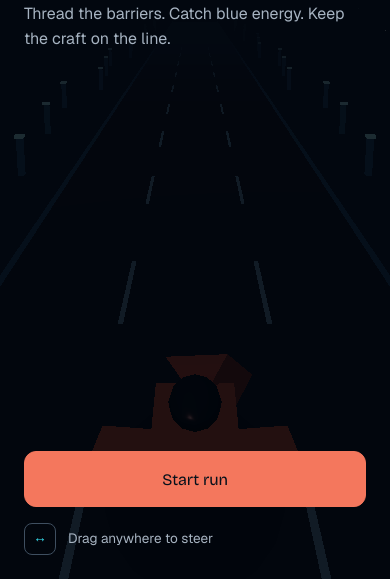
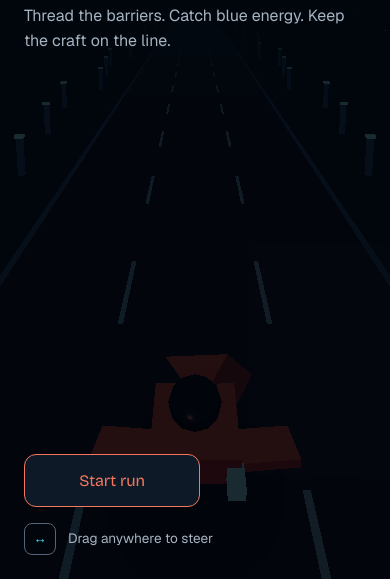
Before and after one commit to thomas-nicholson/driftline-game, a website built with Vite: page index.html in a window 390 px wide. Shown: the part 265-844 px from the top of the page. Built offline with nearby package versions, Linux system fonts and the light colour scheme; animation ran at ten frames a second.

Commit message:
Polish mobile visual system

```diff
--- a/src/main.js
+++ b/src/main.js
@@ -33,17 +33,27 @@ const ui = {
   lede: document.querySelector('.screen__lede'),
 };
 
+function readCssColour(tokenName) {
+  const context = document.createElement('canvas').getContext('2d', { willReadFrequently: true });
+  context.canvas.width = 1;
+  context.canvas.height = 1;
+  context.fillStyle = getComputedStyle(document.documentElement).getPropertyValue(tokenName).trim();
+  context.fillRect(0, 0, 1, 1);
+  const [red, green, blue] = context.getImageData(0, 0, 1, 1).data;
+  return (red << 16) | (green << 8) | blue;
+}
+
 const colours = {
-  sky: 0x0d1526,
-  fog: 0x111c31,
-  ground: 0x17253a,
-  groundEdge: 0x30465e,
-  marker: 0x58758d,
-  accent: 0xf27b5f,
-  energy: 0x65d4e8,
-  ink: 0xeef0e8,
-  hazard: 0xdc5964,
-  shadow: 0x07101f,
+  sky: readCssColour('--color-paper'),
+  fog: readCssColour('--color-paper-raised'),
+  ground: readCssColour('--color-paper-soft'),
+  groundEdge: readCssColour('--color-ground-edge'),
+  marker: readCssColour('--color-marker'),
+  accent: readCssColour('--color-accent'),
+  energy: readCssColour('--color-energy'),
+  ink: readCssColour('--color-ink'),
+  hazard: readCssColour('--color-error'),
+  shadow: readCssColour('--color-shadow'),
 };
 
 const reducedMotion = window.matchMedia('(prefers-reduced-motion: reduce)').matches;
--- a/src/style.css
+++ b/src/style.css
@@ -1,4 +1,4 @@
-/* Hallmark · genre: playful · surface: full-screen game · theme: Driftline · anchor hue: 250 */
+/* Hallmark · pre-emit critique: P5 H5 E5 S5 R5 V5 · genre: playful · macrostructure: Full-screen Game Surface · theme: Driftline · anchor hue: 250 · contrast: pass (46–50) · slop: pass (51–55) · mobile: pass (36, 59, 61–69) */
 @import "../tokens.css";
 
 *,
@@ -103,7 +103,7 @@ canvas:focus-visible {
 }
 
 .hud__value {
-  font-family: var(--font-outlier);
+  font-family: var(--font-body);
   font-size: var(--text-md);
   font-variant-numeric: tabular-nums;
   line-height: 1;
@@ -121,7 +121,7 @@ canvas:focus-visible {
   background: var(--color-paper-raised);
   color: var(--color-muted);
   cursor: pointer;
-  font-family: var(--font-outlier);
+  font-family: var(--font-body);
   font-size: 0.625rem;
   line-height: 1.05;
   pointer-events: auto;
@@ -134,13 +134,13 @@ canvas:focus-visible {
 }
 
 .primary-button {
-  width: min(100%, 24rem);
-  min-height: 3.5rem;
+  width: min(100%, 11rem);
+  min-height: 3rem;
   padding: var(--space-md) var(--space-lg);
   border: var(--rule-thin) solid var(--color-accent);
   border-radius: var(--radius-md);
-  background: var(--color-accent);
-  color: var(--color-accent-ink);
+  background: var(--color-paper-raised);
+  color: var(--color-accent);
   cursor: pointer;
   font-family: var(--font-display);
   font-size: var(--text-base);
@@ -245,7 +245,7 @@ h2 {
   font-family: var(--font-display);
   font-weight: 700;
   letter-spacing: -0.045em;
-  line-height: 0.98;
+  line-height: 1.02;
 }
 
 h1 {
@@ -259,7 +259,7 @@ h2 {
 }
 
 .screen__lede {
-  max-width: 32ch;
+  max-width: 45ch;
   margin: var(--space-lg) 0 0;
   color: var(--color-muted);
   font-size: var(--text-base);
@@ -285,7 +285,7 @@ h2 {
   border: var(--rule-thin) solid var(--color-rule);
   border-radius: var(--radius-sm);
   color: var(--color-energy);
-  font-family: var(--font-outlier);
+  font-family: var(--font-body);
 }
 
 .results {
@@ -310,7 +310,7 @@ h2 {
 
 .results dd {
   margin: 0;
-  font-family: var(--font-outlier);
+  font-family: var(--font-body);
   font-size: var(--text-xl);
   font-variant-numeric: tabular-nums;
 }
@@ -376,6 +376,11 @@ h2 {
   .screen {
     padding-inline: max(var(--space-xl), env(safe-area-inset-left)) max(var(--space-xl), env(safe-area-inset-right));
   }
+
+  .primary-button {
+    width: min(100%, 14rem);
+    min-height: 3.5rem;
+  }
 }
 
 @media (orientation: landscape) and (max-height: 36rem) {
--- a/tokens.css
+++ b/tokens.css
@@ -3,7 +3,10 @@
   --color-paper: oklch(16% 0.025 252);
   --color-paper-raised: oklch(21% 0.032 252);
   --color-paper-soft: oklch(25% 0.035 252);
-  --color-rule: oklch(42% 0.035 252);
+  --color-ground-edge: oklch(38% 0.05 252);
+  --color-marker: oklch(55% 0.05 240);
+  --color-shadow: oklch(10% 0.02 252);
+  --color-rule: oklch(50% 0.035 252);
   --color-muted: oklch(76% 0.025 252);
   --color-ink: oklch(95% 0.014 82);
   --color-accent: oklch(71% 0.16 33);
@@ -17,7 +20,6 @@
 
   --font-display: "Bricolage Grotesque", "Avenir Next", sans-serif;
   --font-body: "Geist", "Avenir Next", sans-serif;
-  --font-outlier: ui-monospace, "SFMono-Regular", monospace;
 
   --space-3xs: 0.125rem;
   --space-2xs: 0.25rem;
```
